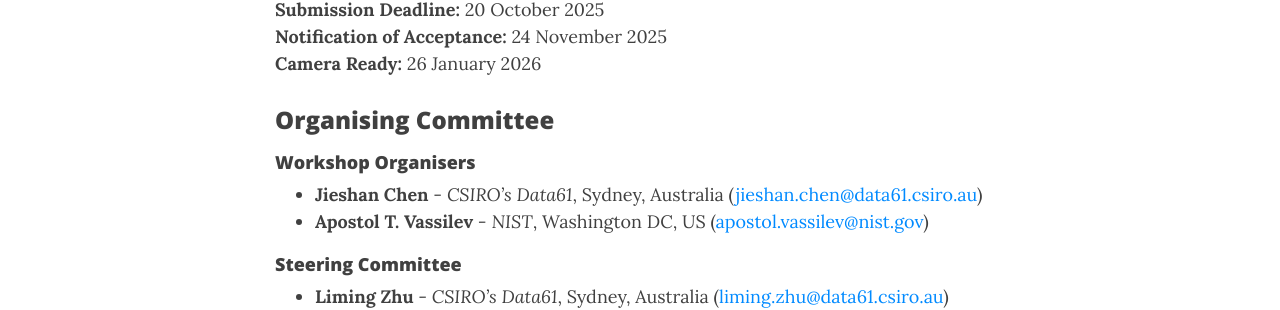
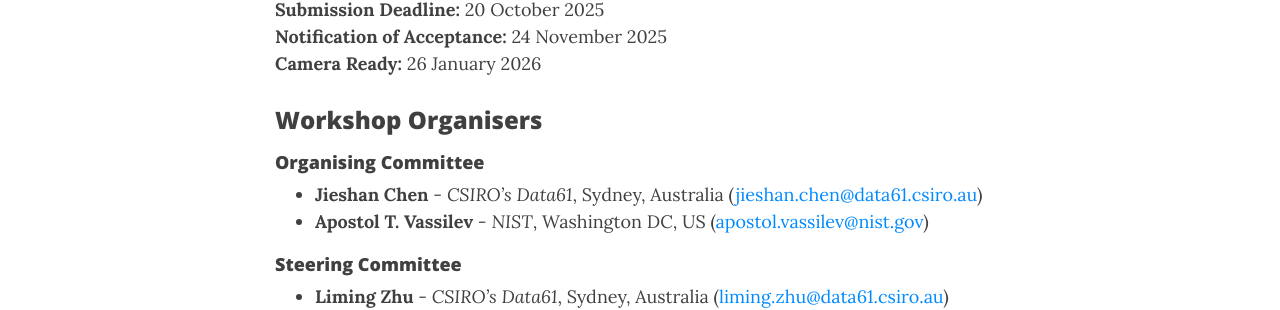
Before and after one commit to RAIEngineering/AIEng-Series, a Jekyll site: the page built from RAIE2026.md, in a window 1280 px wide and 900 px high, scrolled down 3037 px. Shown: the part 157-467 px from the top of the window. Built offline with Jekyll 4.4.1, drawn with Linux system fonts in a browser that asks for light colours; nearby versions of some CDN libraries.

```diff
--- a/RAIE2026.md
+++ b/RAIE2026.md
@@ -69,9 +69,9 @@ Other detailed submission policies and guidelines for RAIE'26 are in line with t
 <br>
 **Camera Ready:** 26 January 2026
 
-### Organising Committee
+### Workshop Organisers
 
-#### Workshop Organisers
+#### Organising Committee
 - **Jieshan Chen** - *CSIRO's Data61*, Sydney, Australia ([jieshan.chen@data61.csiro.au](mailto:jieshan.chen@data61.csiro.au))
 - **Apostol T. Vassilev** - *NIST*, Washington DC, US ([apostol.vassilev@nist.gov](mailto:apostol.vassilev@nist.gov))
 
```
